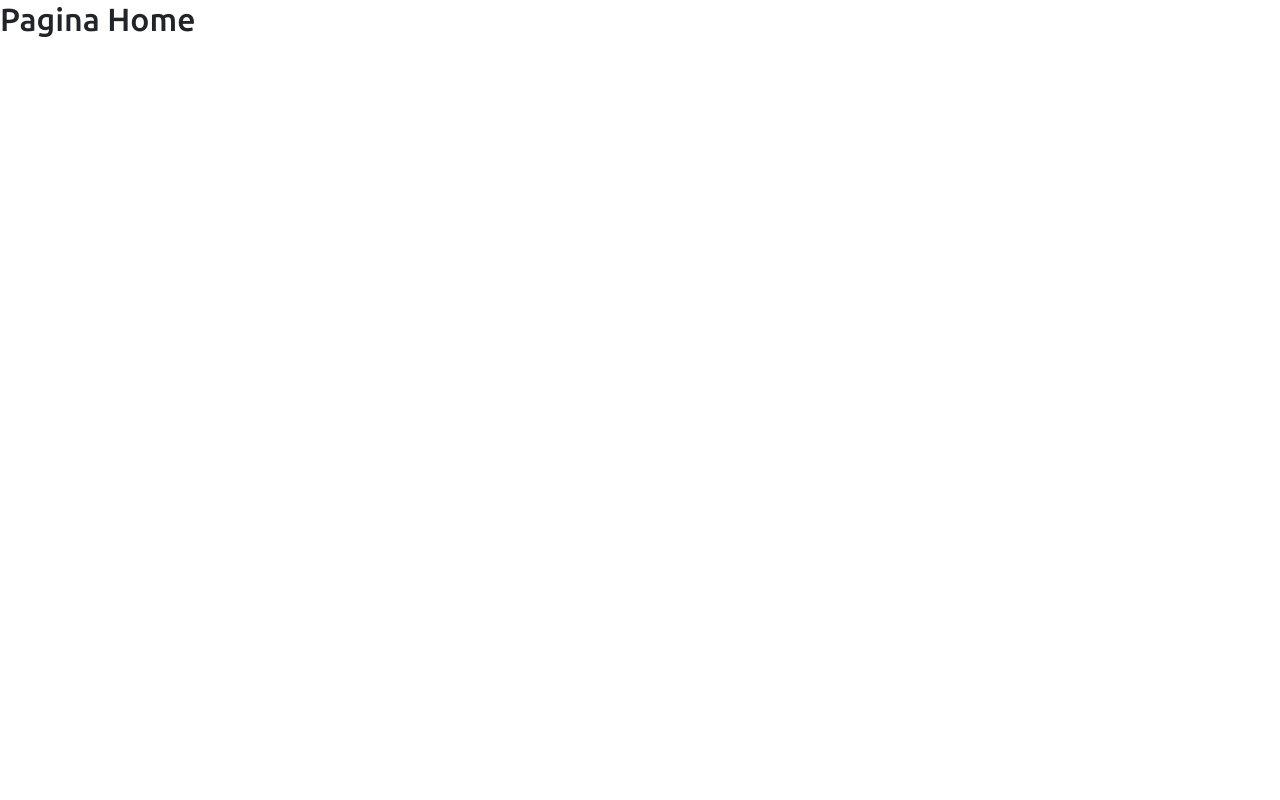
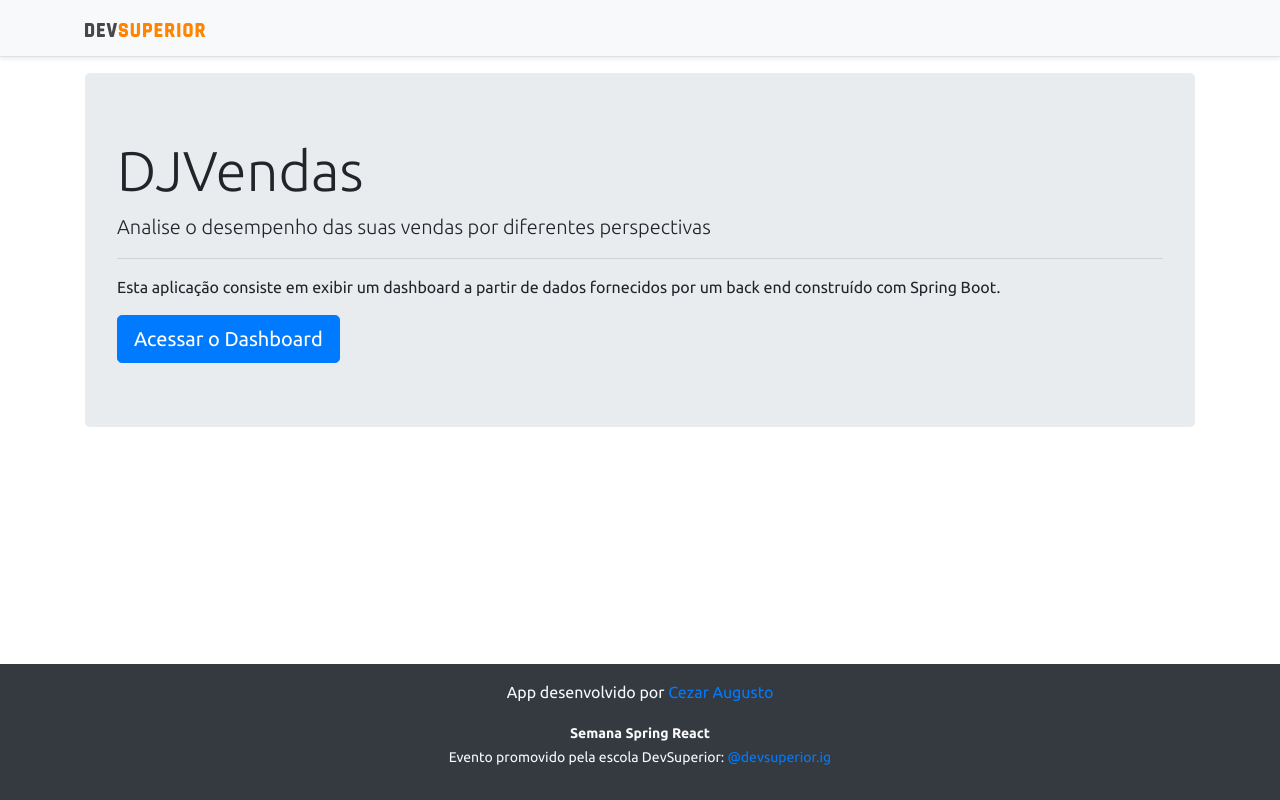
Before and after one commit to cezarags/projeto-sds3, a React (Create React App) app in the folder frontend/: page / in a window 1280 px wide. Built offline with nearby package versions, Linux system fonts and the light colour scheme.

Commit message:
Home, Navigation

```diff
--- a/frontend/src/components/NavBar/index.tsx
+++ b/frontend/src/components/NavBar/index.tsx
@@ -1,11 +1,15 @@
 import ImgDsDark from 'assets/img/ds-dark.svg'
+import React from 'react';
+import { Link } from 'react-router-dom';
 
 function NavBar() {
     return (
         <div className="d-flex flex-column flex-md-row align-items-center p-3 px-md-4 mb-3 bg-light border-bottom shadow-sm">
         <div className="container">
           <nav className="my-2 my-md-0 mr-md-3">
+            <Link to="/">
             <img src={ImgDsDark} alt="DevSuperior" width="120" />
+            </Link>
           </nav>
         </div>
       </div>
--- a/frontend/src/pages/Home/index.tsx
+++ b/frontend/src/pages/Home/index.tsx
@@ -1,9 +1,23 @@
+import Footer from "components/Footer";
+import NavBar from "components/NavBar";
+import React from "react";
+import { Link } from "react-router-dom";
+
 function Home() {
     return (
-    <div>
-        <h2>Pagina Home</h2>
-
+        <>
+        <NavBar/>
+        <div className="container">
+        <div className="jumbotron">
+            <h1 className="display-4">DJVendas</h1>
+            <p className="lead">Analise o desempenho das suas vendas por diferentes perspectivas</p>
+            <hr/>
+            <p>Esta aplicação consiste em exibir um dashboard a partir de dados fornecidos por um back end construído com Spring Boot.</p>
+        <Link className="btn btn-primary btn-lg" to="/dashboard">Acessar o Dashboard</Link>
+        </div>
     </div>
+    <Footer/>
+    </>
 
     );
   }
```
